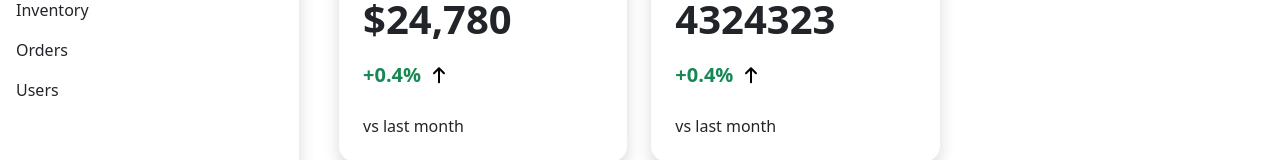
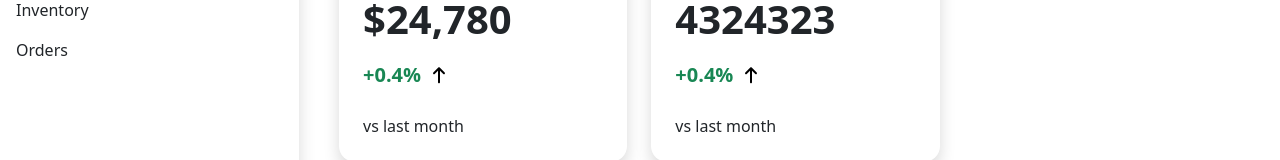
Before and after one commit to FarzamN/BahaudinAndSonsPOS, a React (Vite) app in the folder client/: page / in a window 1280 px wide. Shown: the part 138-298 px from the top of the page. Built offline with nearby package versions, Linux system fonts and the light colour scheme; sample sign-in values are in the browser's storage.

Commit message:
remove user menu

```diff
--- a/client/src/Components/Sidebar.jsx
+++ b/client/src/Components/Sidebar.jsx
@@ -43,14 +43,6 @@ export default function Sidebar() {
             Orders
           </NavLink>
         </li>
-        <li className="nav-item">
-          <NavLink
-            to="/Users"
-            className={({ isActive }) => `nav-link ${isActive ? "active" : ""}`}
-          >
-            Users
-          </NavLink>
-        </li>
       </ul>
       <div className="d-block mt-auto">
         <button
```
